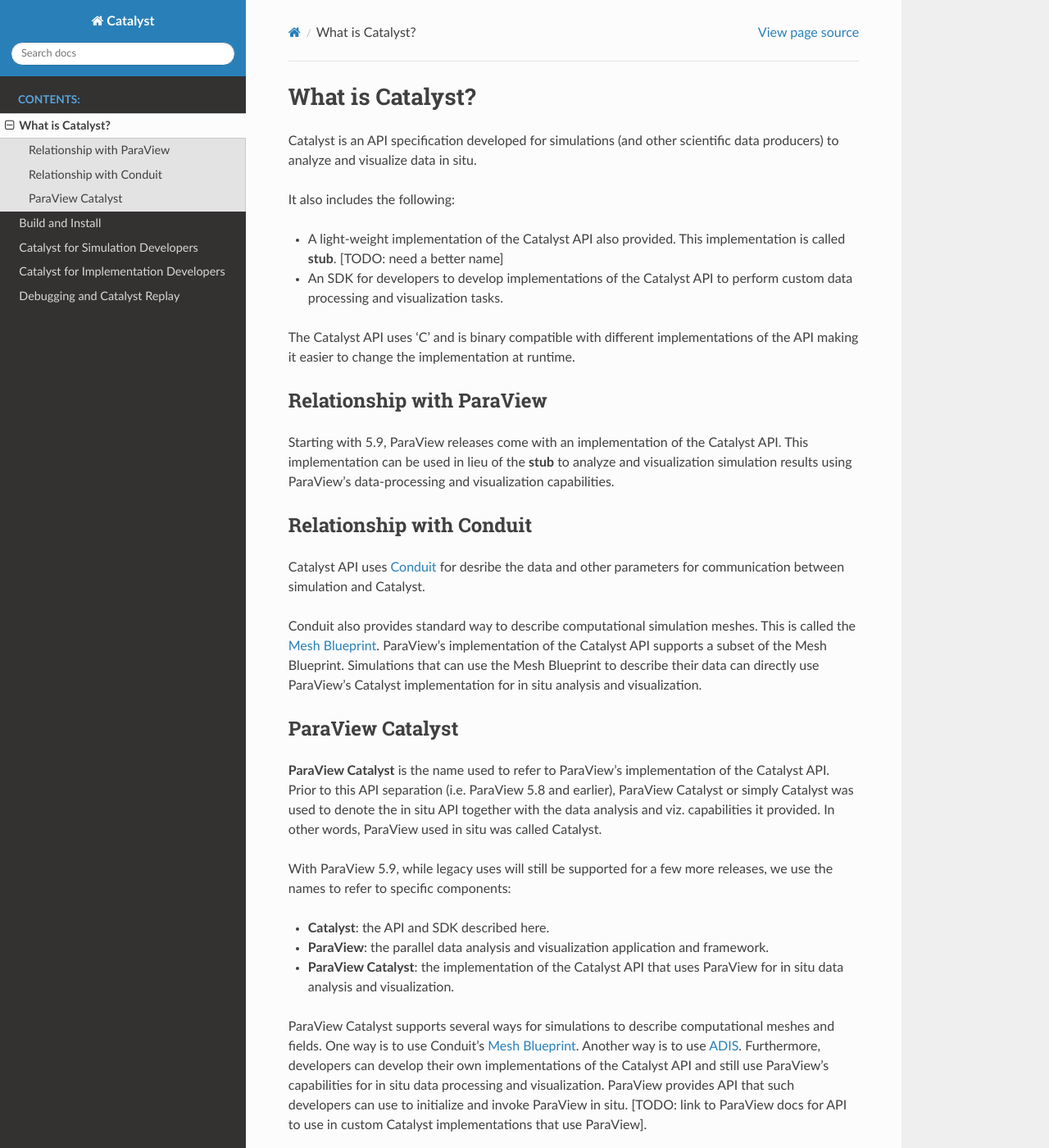
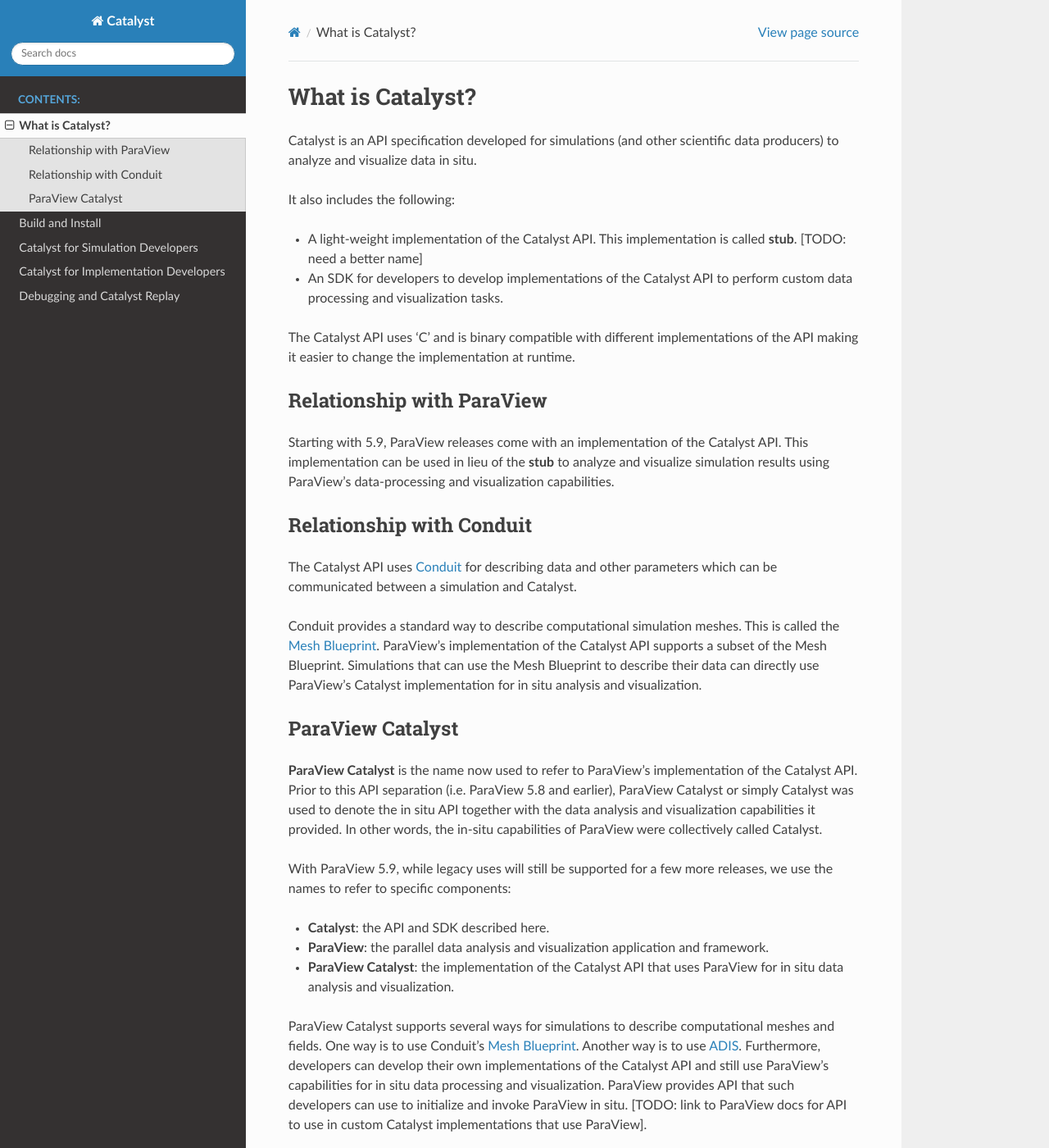
Before and after one commit to OpenChemistry/vtkcatalyst, a Sphinx documentation site: the page built from docs/introduction.rst, in a window 1280 px wide and 1400 px high. Shown: the whole window at 82% size. Built offline with Sphinx 7.4.7 and the Read the Docs theme 2.0.0, drawn with Linux system fonts in a browser that asks for light colours.

Commit message:
touchup documentation

```diff
--- a/docs/build_and_install.rst
+++ b/docs/build_and_install.rst
@@ -17,7 +17,7 @@
 
 Catalyst uses CMake to generate build system scripts and projects, such as
 Makefiles or Ninja build files. While IDE generators (Xcode and Visual Studio)
-are supported, Ninja is highly recommended.
+are supported, `Ninja`_ is highly recommended.
 
 To do a fresh build, start with an empty directory as follows:
 
--- a/docs/introduction.rst
+++ b/docs/introduction.rst
@@ -6,7 +6,7 @@
 
 It also includes the following:
 
-* A light-weight implementation of the Catalyst API also provided. This implementation
+* A light-weight implementation of the Catalyst API. This implementation
   is called **stub**. [TODO:  need a better name]
 * An SDK for developers to develop implementations of the Catalyst API to perform
   custom data processing and visualization tasks.
@@ -20,16 +20,16 @@
 
 Starting with 5.9, ParaView releases come with an implementation of the Catalyst
 API. This implementation can be used in lieu of the **stub** to analyze and
-visualization simulation results using ParaView's data-processing and
+visualize simulation results using ParaView's data-processing and
 visualization capabilities.
 
 Relationship with Conduit
 =========================
 
-Catalyst API uses `Conduit`_ for desribe the data and other parameters for
-communication between simulation and Catalyst.
+The Catalyst API uses `Conduit`_ for describing data and other parameters
+which can be communicated between a simulation and Catalyst.
 
-Conduit also provides standard way to describe computational simulation meshes.
+Conduit provides a standard way to describe computational simulation meshes.
 This is called the `Mesh Blueprint`_. ParaView's implementation of the Catalyst
 API supports a subset of the Mesh Blueprint. Simulations that can use the Mesh
 Blueprint to describe their data can directly use ParaView's Catalyst
@@ -38,11 +38,11 @@
 ParaView Catalyst
 =================
 
-**ParaView Catalyst** is the name used to refer to ParaView's implementation of the
+**ParaView Catalyst** is the name now used to refer to ParaView's implementation of the
 Catalyst API. Prior to this API separation (i.e. ParaView 5.8 and earlier),
 ParaView Catalyst or simply Catalyst was used to denote the in situ API together
-with the data analysis and viz. capabilities it provided. In other words,
-ParaView used in situ was called Catalyst.
+with the data analysis and visualization capabilities it provided. In other words,
+the in-situ capabilities of ParaView were collectively called Catalyst.
 
 With ParaView 5.9, while legacy uses will still be supported for a few more
 releases, we use the names to refer to specific components:
```
Also changed, not shown: other parts of docs/build_and_install.rst (+1 -0 lines), docs/for_simulation_developers.rst (+6 -6 lines).
